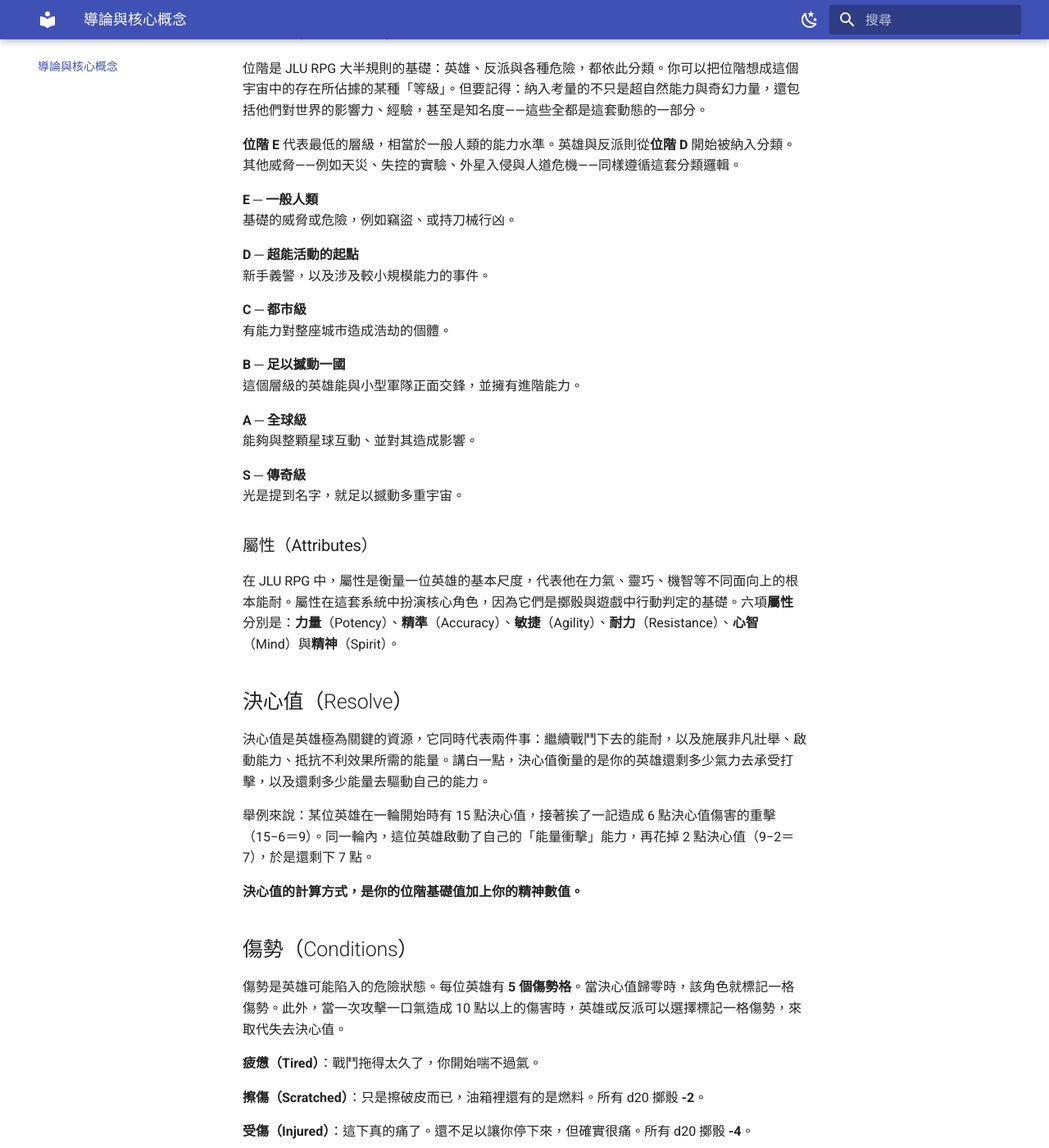
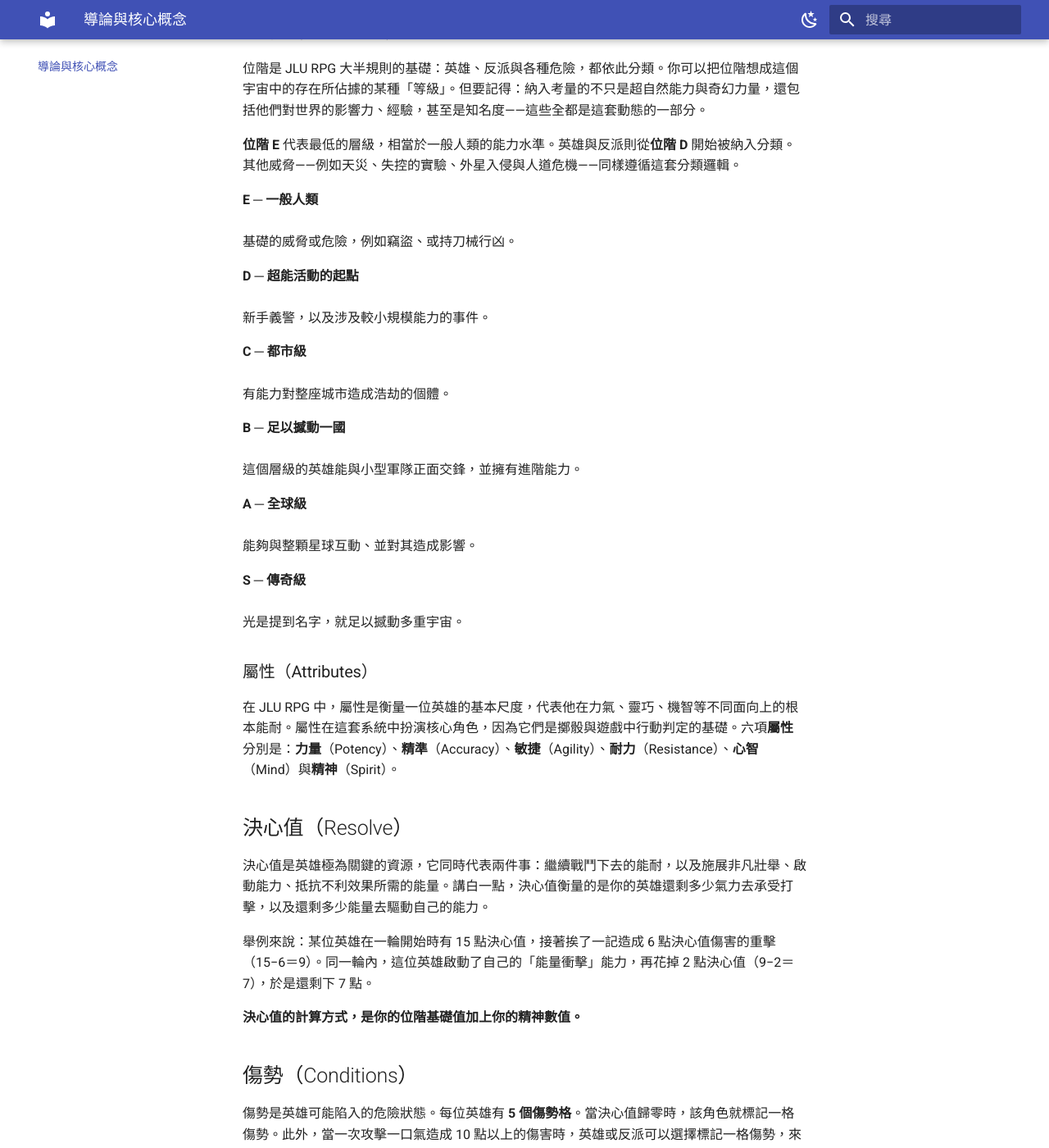
Before and after one commit to qwe17283991/JLU-Rulebook, an MkDocs documentation site: the page built from docs/JLU_譯文_01_導論與核心概念.md, in a window 1280 px wide and 1400 px high, scrolled down 2559 px. Shown: the whole window at 82% size. Built offline with MkDocs 1.6.1 and Material for MkDocs 9.7.7, drawn with Linux system fonts in a browser that asks for light colours.

Commit message:
自動更新規則書內容

```diff
--- /dev/null
+++ b/docs/stylesheets/extra.css
@@ -0,0 +1,4 @@
+/* 強制所有 Markdown 文章段落保留 Enter 換行 */
+.md-typeset p {
+  white-space: pre-line;
+}
--- a/mkdocs.yml
+++ b/mkdocs.yml
@@ -49,3 +49,6 @@ markdown_extensions:
   - pymdownx.details
   - pymdownx.superfences
   - nl2br
+
+extra_css:
+  - stylesheets/extra.css
```
Also changed, not shown: site/index.html, site/search/search_index.json.
